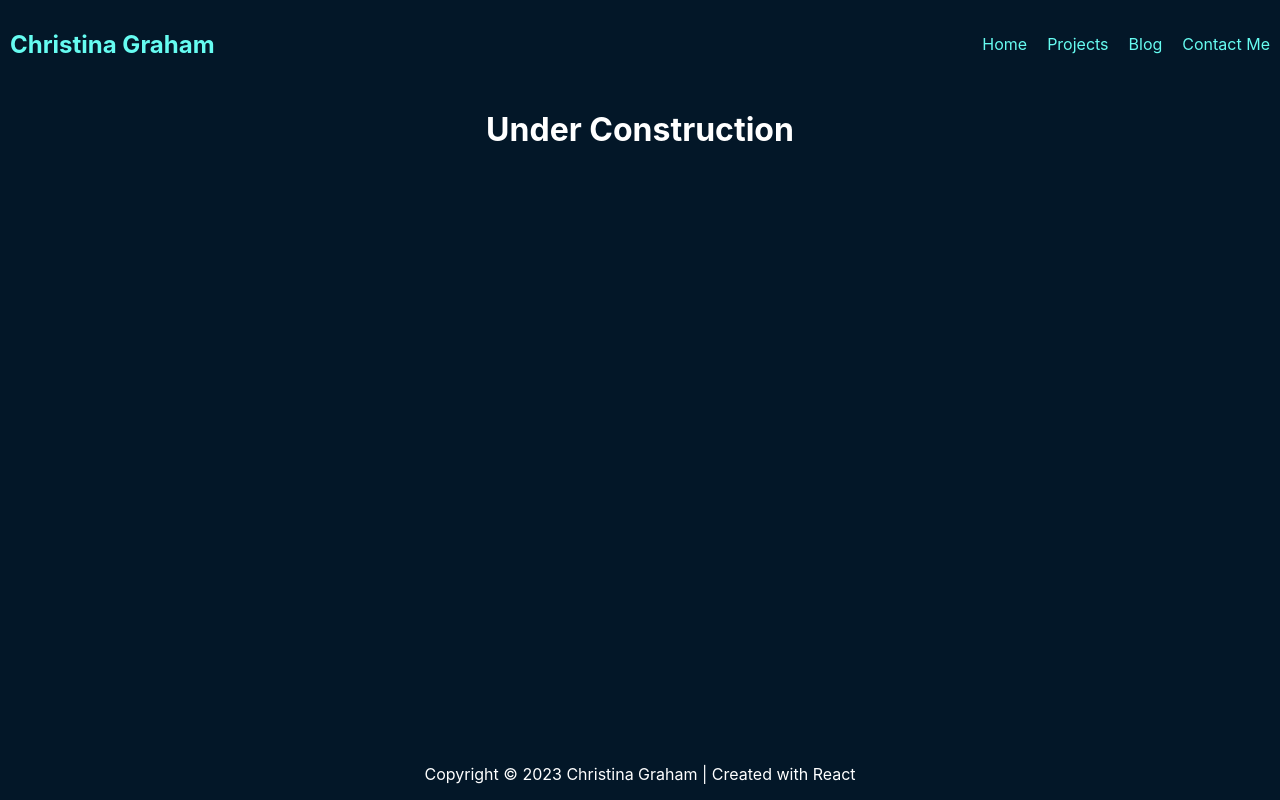
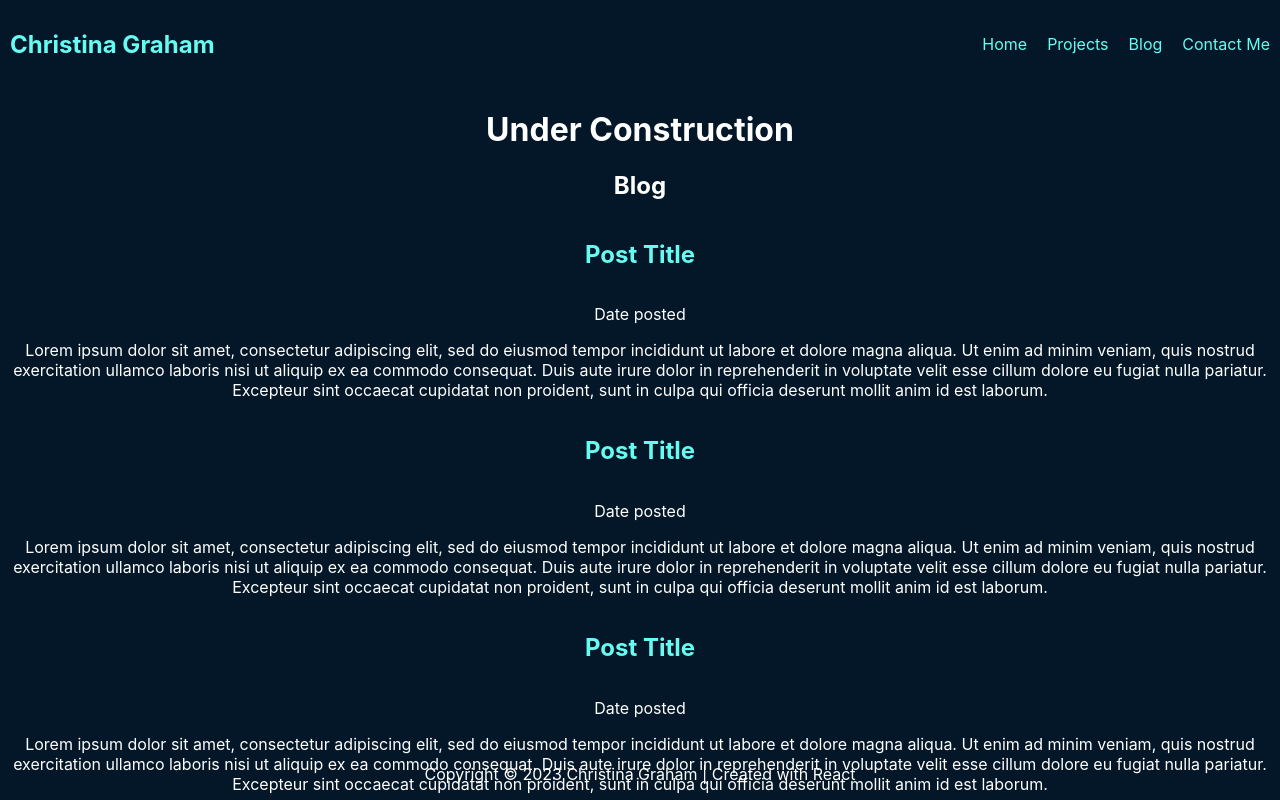
Before and after one commit to cgraham74/My-Portfolio, a React (Create React App) app: page / in a window 1280 px wide. Shown: the top 800 px of the page. Built offline with nearby package versions, Linux system fonts and the light colour scheme.

Commit message:
added Blog post and postdata

```diff
--- a/src/App.js
+++ b/src/App.js
@@ -1,7 +1,7 @@
 import './App.css';
 import Header from './layouts/Header';
 import Footer from './layouts/Footer';
-import MainContent from './MainContent';
+import MainContent from './layouts/MainContent';
 
 function App() {
   return (
--- /dev/null
+++ b/src/components/BlogPostCard.js
@@ -0,0 +1,11 @@
+import React from "react";
+
+export function BlogPostCard({title, date, content}) {
+  return (
+    <article>
+      <h2 className="hover-underline-animation">{title}</h2>
+      <p>{date}</p>
+      <p>{content}</p>
+    </article>
+  );
+}
--- /dev/null
+++ b/src/data/postData.js
@@ -0,0 +1,26 @@
+export const postData = [
+  {
+    title: "Post Title",
+    date: "Date posted",
+    content:
+      "Lorem ipsum dolor sit amet, consectetur adipiscing elit, sed do eiusmod tempor incididunt ut labore et dolore magna aliqua. Ut enim ad minim veniam, quis nostrud exercitation ullamco laboris nisi ut aliquip ex ea commodo consequat. Duis aute irure dolor in reprehenderit in voluptate velit esse cillum dolore eu fugiat nulla pariatur. Excepteur sint occaecat cupidatat non proident, sunt in culpa qui officia deserunt mollit anim id est laborum.",
+  },
+  {
+    title: "Post Title",
+    date: "Date posted",
+    content:
+      "Lorem ipsum dolor sit amet, consectetur adipiscing elit, sed do eiusmod tempor incididunt ut labore et dolore magna aliqua. Ut enim ad minim veniam, quis nostrud exercitation ullamco laboris nisi ut aliquip ex ea commodo consequat. Duis aute irure dolor in reprehenderit in voluptate velit esse cillum dolore eu fugiat nulla pariatur. Excepteur sint occaecat cupidatat non proident, sunt in culpa qui officia deserunt mollit anim id est laborum.",
+  },
+  {
+    title: "Post Title",
+    date: "Date posted",
+    content:
+      "Lorem ipsum dolor sit amet, consectetur adipiscing elit, sed do eiusmod tempor incididunt ut labore et dolore magna aliqua. Ut enim ad minim veniam, quis nostrud exercitation ullamco laboris nisi ut aliquip ex ea commodo consequat. Duis aute irure dolor in reprehenderit in voluptate velit esse cillum dolore eu fugiat nulla pariatur. Excepteur sint occaecat cupidatat non proident, sunt in culpa qui officia deserunt mollit anim id est laborum.",
+  },
+  {
+    title: "Post Title",
+    date: "Date posted",
+    content:
+      "Lorem ipsum dolor sit amet, consectetur adipiscing elit, sed do eiusmod tempor incididunt ut labore et dolore magna aliqua. Ut enim ad minim veniam, quis nostrud exercitation ullamco laboris nisi ut aliquip ex ea commodo consequat. Duis aute irure dolor in reprehenderit in voluptate velit esse cillum dolore eu fugiat nulla pariatur. Excepteur sint occaecat cupidatat non proident, sunt in culpa qui officia deserunt mollit anim id est laborum.",
+  },
+];
--- a/src/index.css
+++ b/src/index.css
@@ -42,12 +42,9 @@
 .hover-underline-animation {
   color: #61dafb;
   text-decoration: none;
-}
-
-.hover-underline-animation {
- display: inline-block;
- position: relative;
- color: var(--border-button-accent-color);
+  display: inline-block;
+  position: relative;
+  color: var(--border-button-accent-color);
 }
 
 .hover-underline-animation:after {
@@ -83,5 +80,4 @@
 
   bottom: 0;
   width: 100%;
-
 }
--- a/src/layouts/Blog.js
+++ b/src/layouts/Blog.js
@@ -0,0 +1,30 @@
+import React, { useState, useEffect } from "react";
+import { BlogPostCard } from "../components/BlogPostCard";
+import { postData } from "../data/postData";
+
+export default function Blog() {
+  const [posts, setPosts] = useState(postData);
+
+    useEffect(() => {
+      setPosts(postData);
+    }, [posts]);
+
+  console.log({ posts });
+  return (
+    <>
+      <h2 className="blog-title">Blog</h2>
+      <ul className="blog-container">
+        <li>
+          {posts.map((post, index) => (
+            <BlogPostCard
+              key={index}
+              title={post.title}
+              date={post.date}
+              content={post.content}
+            />
+          ))}
+        </li>
+      </ul>
+    </>
+  );
+}
--- a/src/MainContent.js
+++ b/src/layouts/MainContent.js
@@ -1,9 +1,11 @@
 import React from "react";
+import Blog from "./Blog";
 
 function MainContent() {
   return (
     <div className="MainContent">
       <h1>Under Construction</h1>
+      <Blog />
     </div>
   );
 }
```
Also changed, not shown: src/components/BlogPost.js (deleted, +0 -8 lines), src/data/posts.js (deleted).
